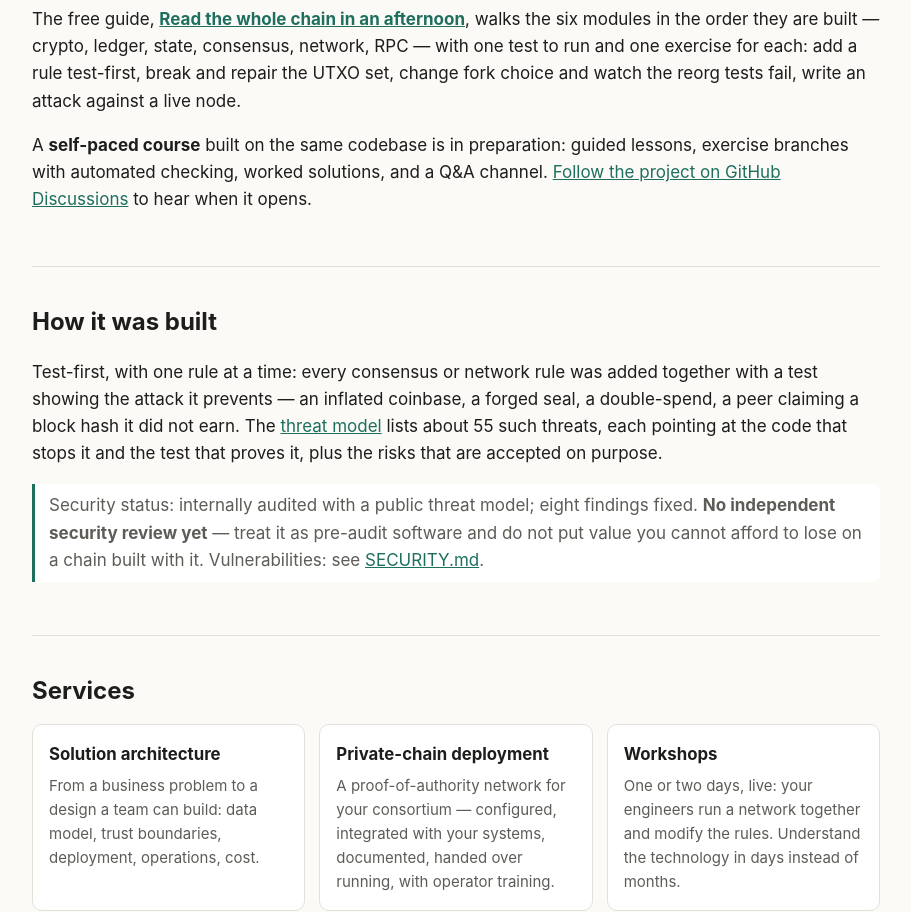
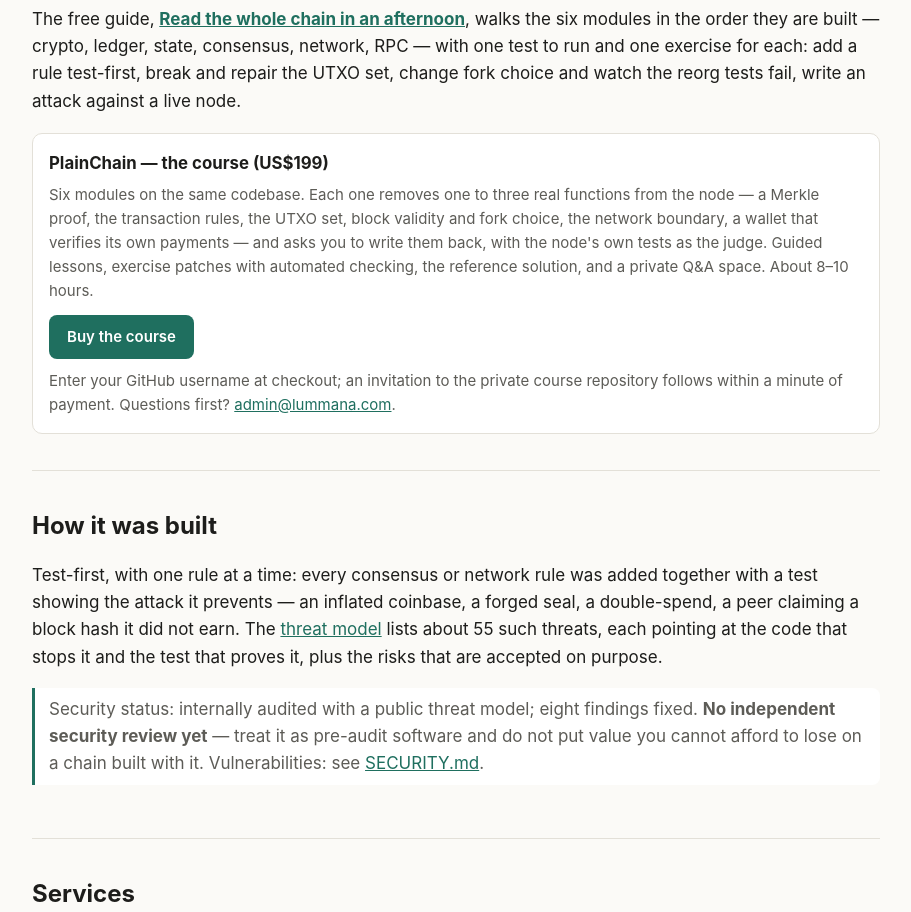
Before and after one commit to behrouzbk/plainchain, a website: page site/index.html in a window 1280 px wide. Shown: the part 1640-2552 px from the top of the page, without its empty margins (184-1095 px from the left). Drawn offline with Linux system fonts and the light colour scheme.

Commit message:
Landing page: the course is on sale
The "in preparation" paragraph becomes the offer: what the six modules
are, the price, the Stripe buy link, and how delivery works (GitHub
username at checkout, invitation to the private course repository).

```diff
--- a/site/index.html
+++ b/site/index.html
@@ -55,6 +55,7 @@
   <a class="brand" href="#">PlainChain</a>
   <nav>
     <a href="#learn">Learn</a>
+    <a href="#course">Course</a>
     <a href="#run">Run</a>
     <a href="#services">Services</a>
     <a href="https://github.com/behrouzbk/plainchain">GitHub</a>
@@ -101,7 +102,12 @@
 <section id="learn">
   <h2>Learn how a blockchain actually works</h2>
   <p>The free guide, <a href="https://github.com/behrouzbk/plainchain/blob/main/docs/READ-IN-AN-AFTERNOON.md"><strong>Read the whole chain in an afternoon</strong></a>, walks the six modules in the order they are built — crypto, ledger, state, consensus, network, RPC — with one test to run and one exercise for each: add a rule test-first, break and repair the UTXO set, change fork choice and watch the reorg tests fail, write an attack against a live node.</p>
-  <p>A <strong>self-paced course</strong> built on the same codebase is in preparation: guided lessons, exercise branches with automated checking, worked solutions, and a Q&amp;A channel. <a href="https://github.com/behrouzbk/plainchain/discussions">Follow the project on GitHub Discussions</a> to hear when it opens.</p>
+  <div class="card" id="course" style="margin-top:18px">
+    <h3>PlainChain — the course (US$199)</h3>
+    <p>Six modules on the same codebase. Each one removes one to three real functions from the node — a Merkle proof, the transaction rules, the UTXO set, block validity and fork choice, the network boundary, a wallet that verifies its own payments — and asks you to write them back, with the node's own tests as the judge. Guided lessons, exercise patches with automated checking, the reference solution, and a private Q&amp;A space. About 8–10 hours.</p>
+    <p style="margin-top:12px"><a class="primary" style="display:inline-block;padding:10px 18px;border-radius:8px;text-decoration:none;font-weight:600;background:var(--accent);color:var(--accent-fg)" href="https://buy.stripe.com/00weVf0zJ2mo8wmb7N7Vm00">Buy the course</a></p>
+    <p style="margin-top:10px">Enter your GitHub username at checkout; an invitation to the private course repository follows within a minute of payment. Questions first? <a href="mailto:admin@lummana.com">admin@lummana.com</a>.</p>
+  </div>
 </section>
 
 <section id="how">
```
